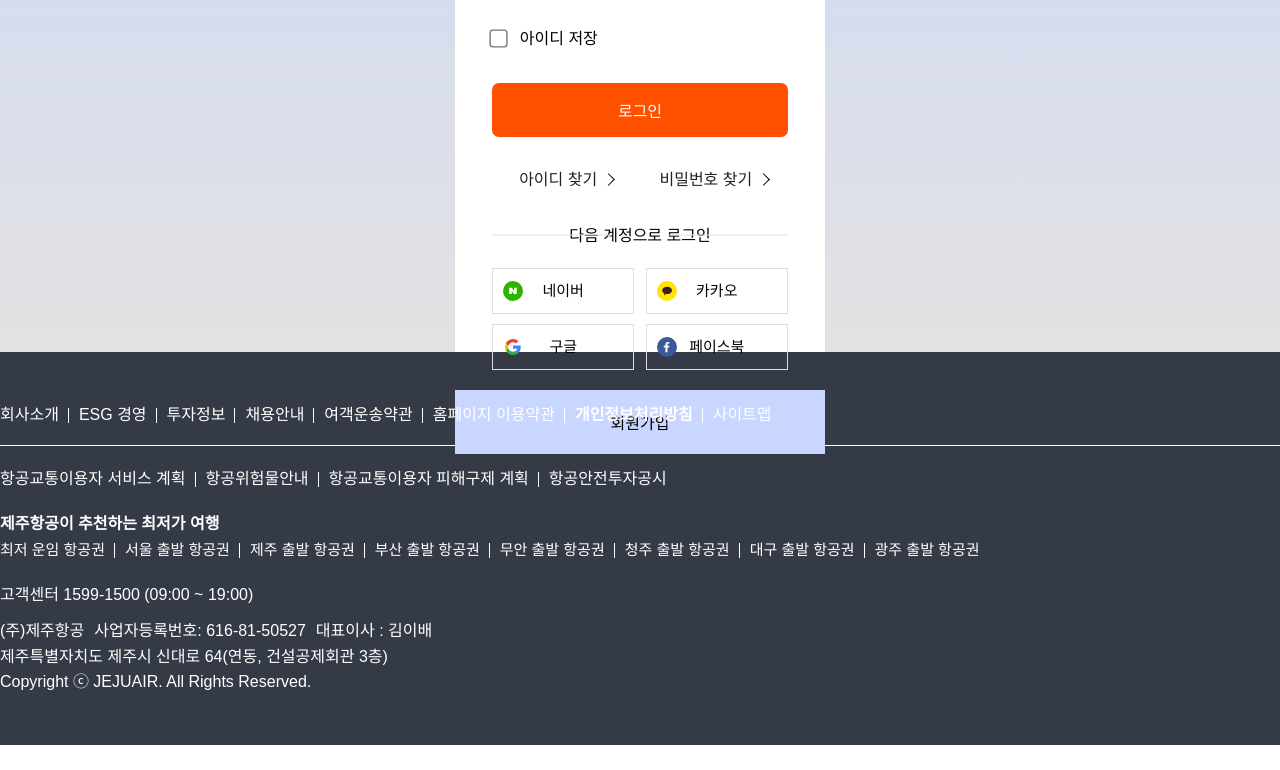
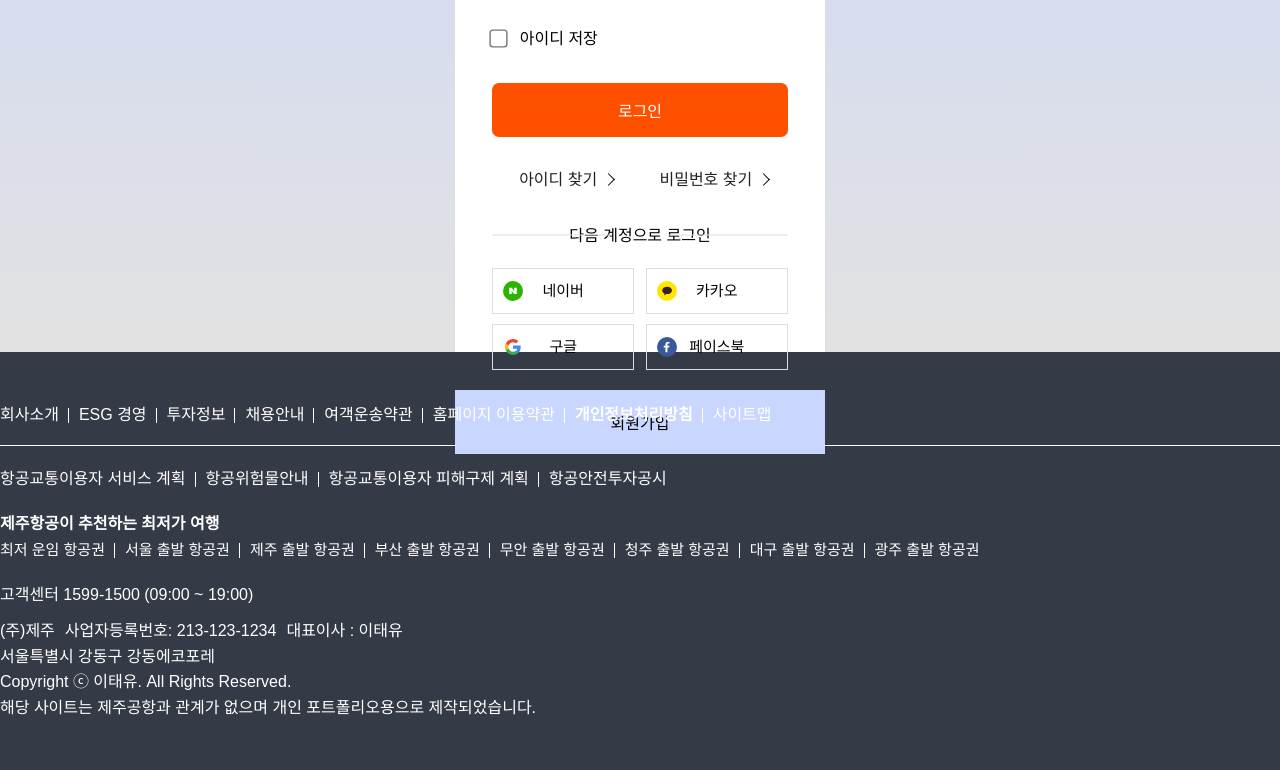
Before and after one commit to leetaeyu/jejuair, a plain HTML site: page login.html in a window 1280 px wide. Shown: the part 448-1218 px from the top of the page. Before the commit the page ends 1193 px from the top, so only its background shows below. Drawn offline with nearby package versions, Linux system fonts and the light colour scheme; a web font is replaced by a local one.

Commit message:
23.02.08

```diff
--- a/login.html
+++ b/login.html
@@ -454,13 +454,14 @@
                     <ul>
                         <li>
                             <ul>
-                                <li>(주)제주항공</li>
-                                <li>사업자등록번호: 616-81-50527</li>
-                                <li>대표이사 : 김이배</li>
+                                <li>(주)제주</li>
+                                <li>사업자등록번호: 213-123-1234</li>
+                                <li>대표이사 : 이태유</li>
                             </ul>
                         </li>
-                        <li>제주특별자치도 제주시 신대로 64(연동, 건설공제회관 3층)</li>
-                        <li>Copyright ⓒ JEJUAIR. All Rights Reserved.</li>
+                        <li>서울특별시 강동구 강동에코포레</li>
+                        <li>Copyright ⓒ 이태유. All Rights Reserved.</li>
+                        <li>해당 사이트는 제주공항과 관계가 없으며 개인 포트폴리오용으로 제작되었습니다.</li>
                     </ul>
                 </address>
             </div>
```
Also changed, not shown: index.html (+8 -7 lines).
